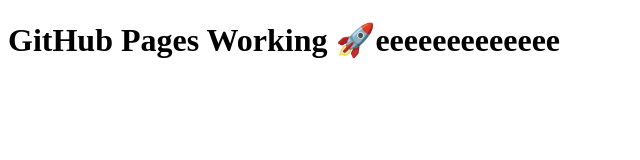
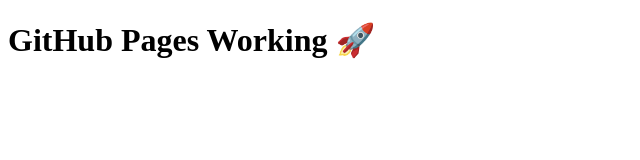
Before and after one commit to Prem87696/Project, a plain HTML site: page index.html in a window 1280 px wide. Shown: the whole page, without its empty margins (0-640 px from the left). Drawn offline with Linux system fonts and the light colour scheme.

Commit message:
Modify title and header in index.html
Updated the title and header text in index.html.

```diff
--- a/index.html
+++ b/index.html
@@ -1,9 +1,9 @@
 <!DOCTYPE html>
 <html>
 <head>
-  <title>My Site</title>
+  <title>My Sitekkk</title>
 </head>
 <body>
-  <h1>GitHub Pages Working 🚀eeeeeeeeeeeee</h1>
+  <h1>GitHub Pages Working 🚀</h1>
 </body>
 </html>
```
